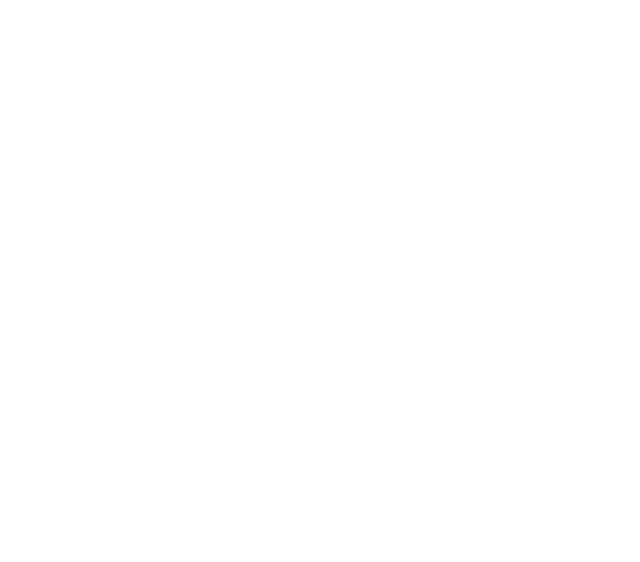
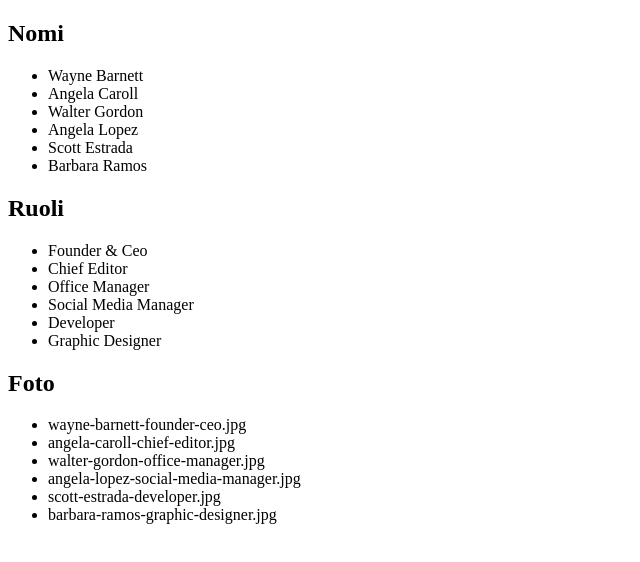
Before and after one commit to andreadldev/js-our-team, a plain HTML site: page index.html in a window 1280 px wide. Shown: the whole page, without its empty margins (0-640 px from the left). Drawn offline with Linux system fonts and the light colour scheme.

Commit message:
Stampa nel documento sotto forma di ul

```diff
--- a/index.html
+++ b/index.html
@@ -7,7 +7,22 @@
     <title>Our Team</title>
 </head>
 <body>
+    <main>
+        <div>
+            <h2>Nomi</h2>
+            <ul id="team-names"></ul>
+        </div>
 
+        <div>
+            <h2>Ruoli</h2>
+            <ul id="team-positions"></ul>
+        </div>
+
+        <div>
+            <h2>Foto</h2>
+            <ul id="team-images"></ul>
+        </div>
+    </main>
 </body>
 <script src="script.js"></script>
 </html>
--- a/script.js
+++ b/script.js
@@ -36,6 +36,25 @@ const team = [
     }
 ]
 
-for (let key in team) {
-    console.log(team[key])
+for (let i = 0; i < 3; i++) {
+    let nameUl = document.getElementById('team-names');
+    let positionsUl = document.getElementById('team-positions');
+    let imagesUl = document.getElementById('team-images');
+
+    for (let key in team) {
+        let li = document.createElement("li");
+
+        if (i === 0) {
+            li.innerHTML = team[key].name;
+            nameUl.appendChild(li);
+        }
+        if (i === 1) {
+            li.innerHTML = team[key].position;
+            positionsUl.appendChild(li);
+        }
+        else if (i === 2) {
+            li.innerHTML = team[key].image;
+            imagesUl.appendChild(li);
+        }
+    }
 }
```
